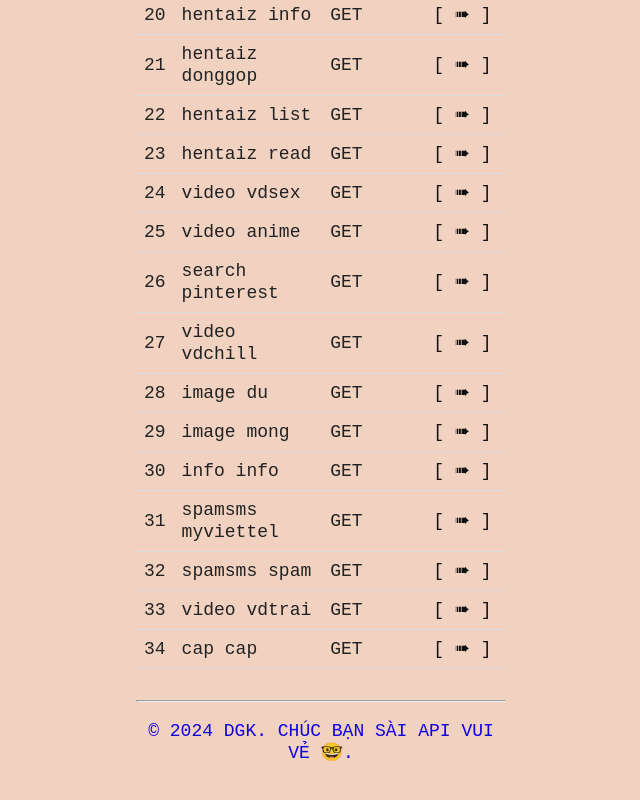
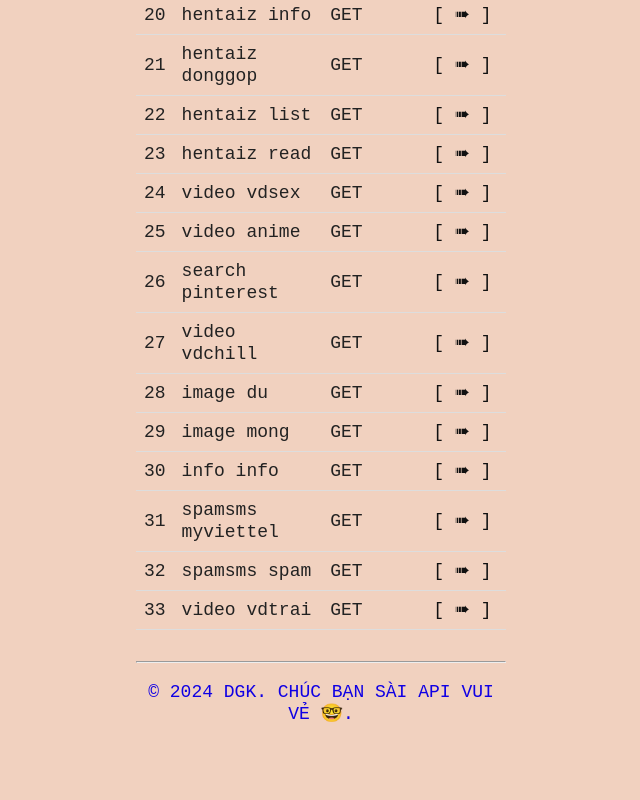
Before and after one commit to khanhdayr002/api-tonghop, a website: page index.html in a window 1280 px wide. Shown: the part 1323-2123 px from the top of the page, without its empty margins (319-959 px from the left). After the commit the page ends 2098 px from the top, so only its background shows below. Drawn offline with Linux system fonts and the light colour scheme.

Commit message:
Update index.html

```diff
--- a/index.html
+++ b/index.html
@@ -547,12 +547,6 @@
             <td>GET</td>
             <td><a href="video/vdtrai">[ ➠ ]</a></td>
           </tr>
-             </tr>
-          <td>34</td>
-            <td>cap cap</td>
-            <td>GET</td>
-            <td><a href="cap/screenshot/:uid/:cookies">[ ➠ ]</a></td>
-          </tr>
         </table>
         <br>
         <hr>
```
